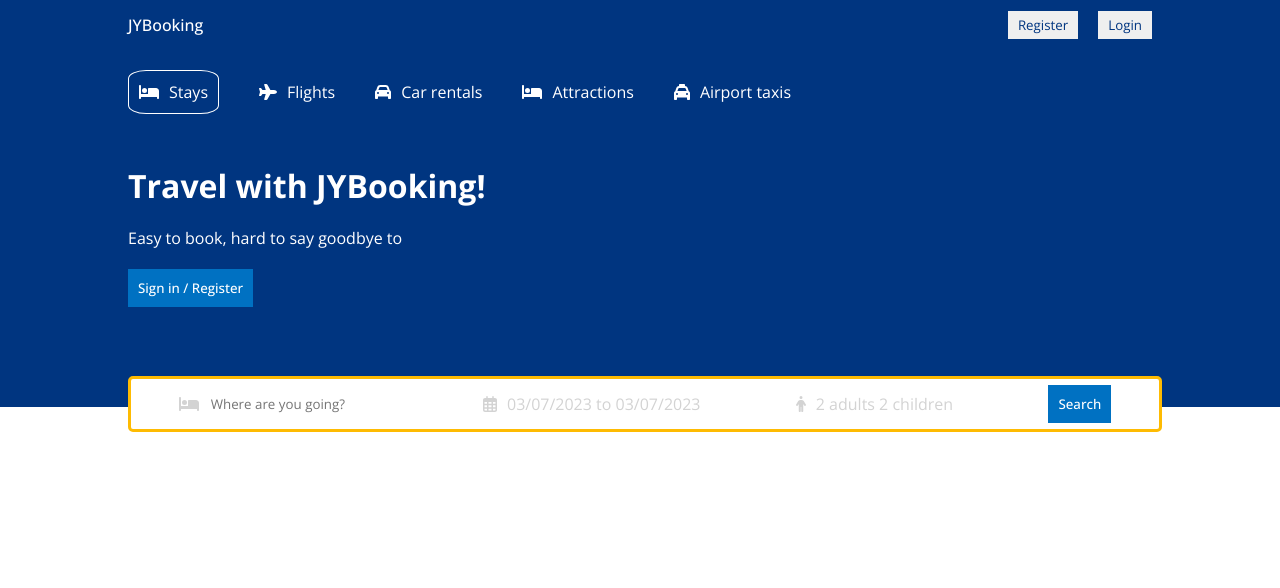
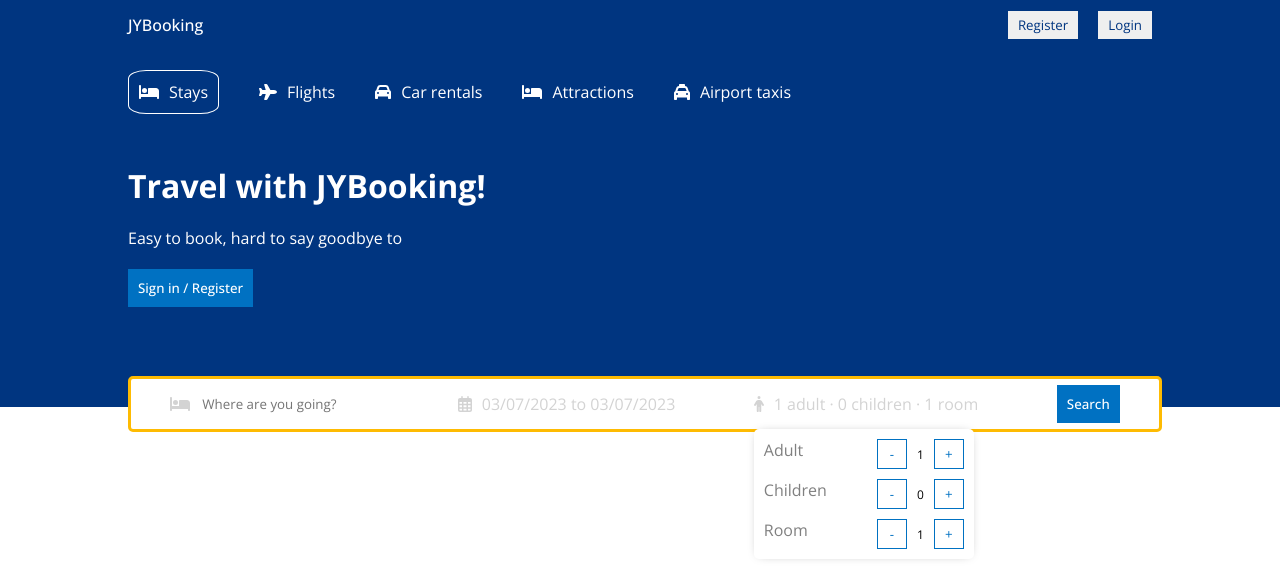
Before and after one commit to jypkr/react-booking, a React (Create React App) app: page / in a window 1280 px wide. Shown: the top 588 px of the page. Built offline with nearby package versions, Linux system fonts and the light colour scheme.

Commit message:
options updated

```diff
--- a/public/index.html
+++ b/public/index.html
@@ -17,7 +17,7 @@
         margin: 0;
       }
     </style>
-    <title>React App</title>
+    <title>JYBooking</title>
   </head>
   <body>
     <noscript>You need to enable JavaScript to run this app.</noscript>
--- a/src/components/header/Header.jsx
+++ b/src/components/header/Header.jsx
@@ -18,6 +18,21 @@ const Header = () => {
             key: 'selection'
         }
     ]);
+    const [openOption, setOpenOption] = useState(false);
+    const [options, setOptions] = useState({
+        adult:1,
+        children:0,
+        room: 1,
+    });
+
+    const handleOption = (type, action) => {
+        setOptions((prev) => {
+            return{
+                ...prev,
+                [type]: action === "d" ? prev[type] - 1 : prev[type] + 1
+            };
+        })
+    }
 
   return (
     <div className="header">
@@ -65,7 +80,33 @@ const Header = () => {
                 </div>
                 <div className="headerSearchItem">
                     <FontAwesomeIcon icon={faPerson} className="headerIcon"/>
-                    <span className='headerSearchText'>2 adults 2 children</span>
+                    <span className='headerSearchText'>{`${options.adult} adult · ${options.children} children · ${options.room} room`}</span>
+                    <div className="options">
+                        <div className="optionItem">
+                            <span className="optionText">Adult</span>
+                            <div className="optionCounter">
+                                <button className="optionCounterButton" onClick={() => handleOption("adult", "d")}>-</button>
+                                <span className="optionCounterNumber">{options.adult}</span>
+                                <button className="optionCounterButton" onClick={() => handleOption("adult", "i")}>+</button>
+                            </div>
+                        </div>
+                        <div className="optionItem">
+                            <span className="optionText">Children</span>
+                            <div className="optionCounter">
+                                <button className="optionCounterButton" onClick={() => handleOption("children", "d")}>-</button>
+                                <span className="optionCounterNumber">{options.children}</span>
+                                <button className="optionCounterButton" onClick={() => handleOption("children", "i")}>+</button>
+                            </div>
+                        </div>
+                        <div className="optionItem">
+                            <span className="optionText">Room</span>
+                            <div className="optionCounter">
+                                <button className="optionCounterButton" onClick={() => handleOption("room", "d")}>-</button>
+                                <span className="optionCounterNumber">{options.room}</span>
+                                <button className="optionCounterButton" onClick={() => handleOption("room", "i")}>+</button>
+                            </div>
+                        </div>
+                    </div>
                 </div>
                 <div className="headerSearchItem">
                     <button className="headerBtn">Search</button>
--- a/src/components/header/header.css
+++ b/src/components/header/header.css
@@ -82,3 +82,37 @@
     position:absolute;
     top: 50px;
 }
+
+.options {
+    position: absolute;
+    top: 50px;
+    background-color: white;
+    color: gray;
+    border-radius: 5px;
+    -webkit-box-shadow: 0px 0px 10px -5px rgba(0, 0, 0, 0.75);
+    box-shadow: 0px 0px 10px -5px rgba(0, 0, 0, 0.4);
+}
+
+.optionItem {
+    width: 200px;
+    display:flex;
+    justify-content: space-between;
+    margin: 10px;
+}
+
+.optionCounter{
+    display: flex;
+    align-items: center;
+    gap: 10px;
+    font-size: 12px;
+    color: black;
+}
+
+.optionCounterButton{
+    width: 30px;
+    height: 30px;
+    border: 1px solid #0071c2;
+    color: #0071c2;
+    cursor: pointer;
+    background-color: white;
+}
```
